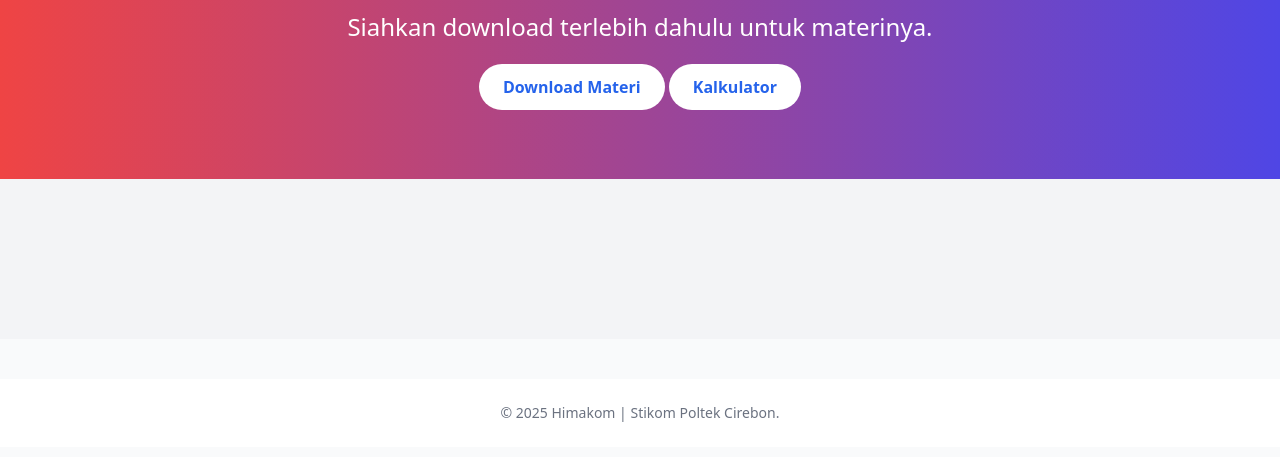
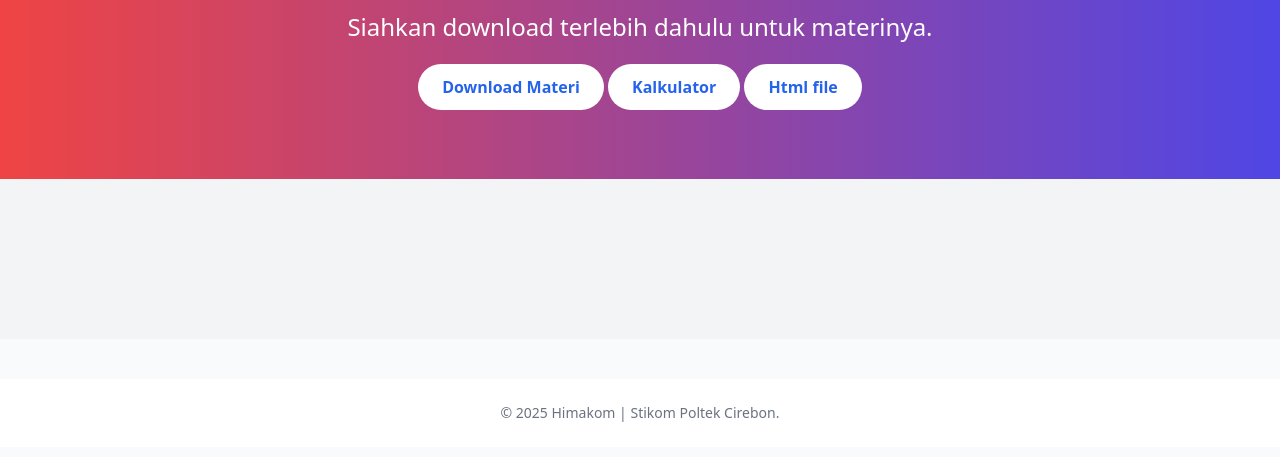
Before and after one commit to purwanto437/materi, a plain HTML site: page index.html in a window 1280 px wide. Shown: the part 309-766 px from the top of the page. Drawn offline with nearby package versions, Linux system fonts and the light colour scheme.

Commit message:
Update index.html

```diff
--- a/index.html
+++ b/index.html
@@ -26,6 +26,7 @@
     <p class="text-lg md:text-2xl mb-8">Siahkan download terlebih dahulu untuk materinya.</p>
     <a href="./file/materi_web.pdf" class="bg-white text-blue-600 px-6 py-3 rounded-full font-semibold hover:bg-gray-100 transition">Download Materi</a>
     <a href="./file/kalkulator.zip" class="bg-white text-blue-600 px-6 py-3 rounded-full font-semibold hover:bg-gray-100 transition">Kalkulator</a>
+    <a href="./file/html1.html" class="bg-white text-blue-600 px-6 py-3 rounded-full font-semibold hover:bg-gray-100 transition">Html file</a>
   </section>
 
   <!-- Features Section -->
```
